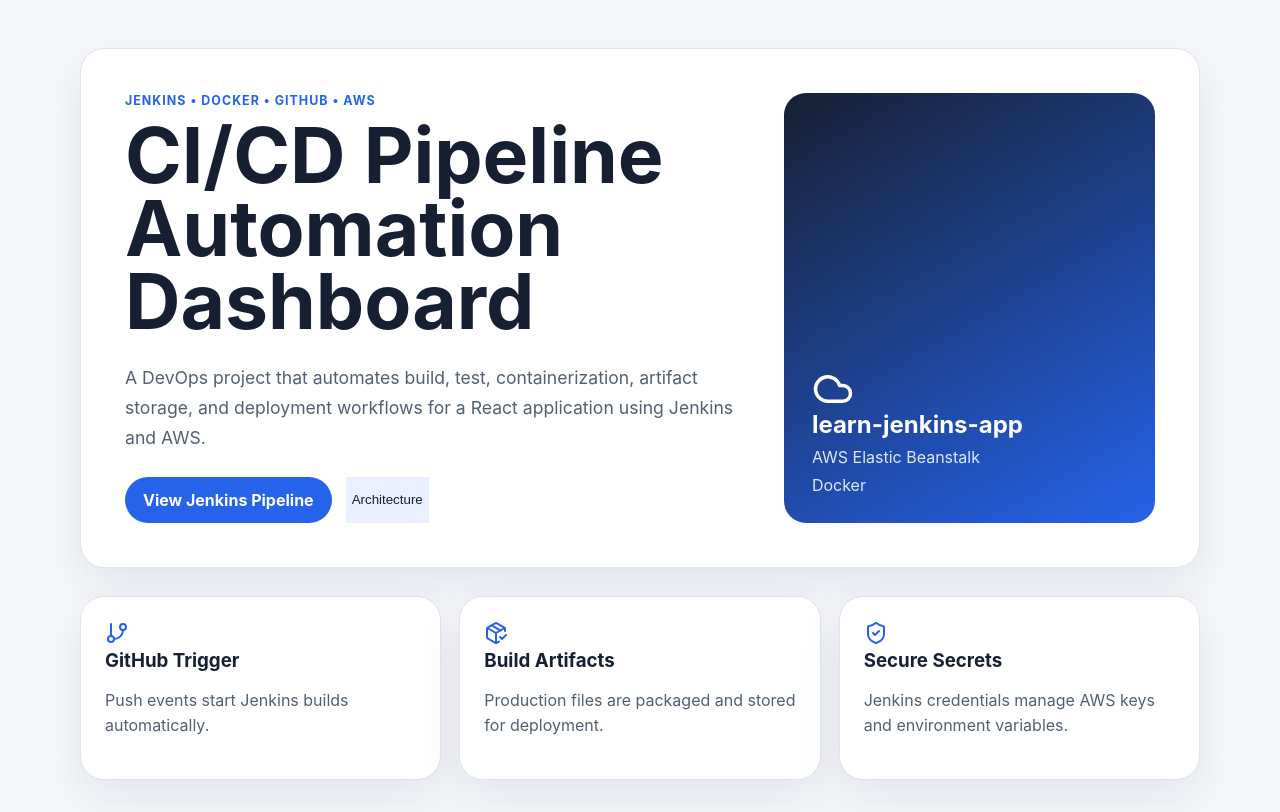
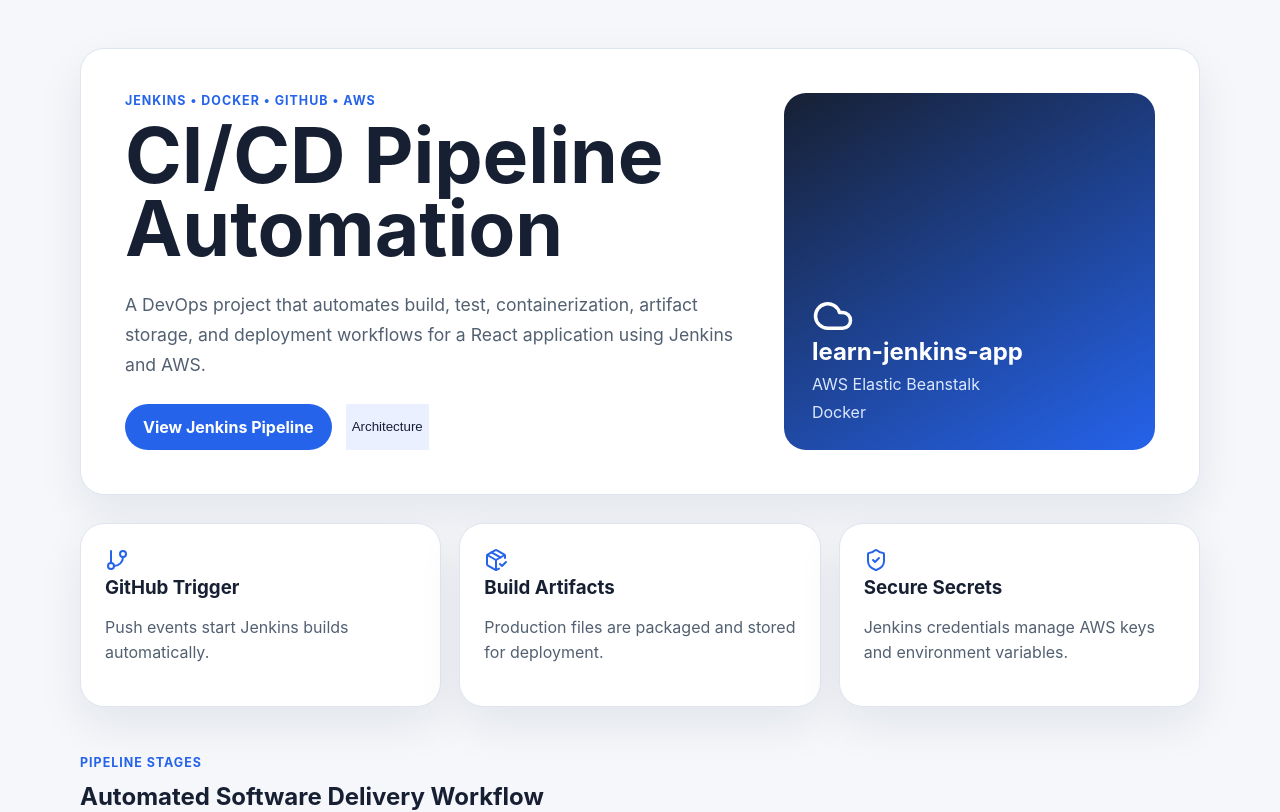
Before and after one commit to ransari21/learn-jenkins-app, a React (Vite) app: page / in a window 1280 px wide. Shown: the top 812 px of the page. Built offline with nearby package versions, Linux system fonts and the light colour scheme; no server answers.

Commit message:
Test webhook trigger

```diff
--- a/src/App.jsx
+++ b/src/App.jsx
@@ -23,7 +23,7 @@
       <section className="hero">
         <div>
           <p className="eyebrow">Jenkins • Docker • GitHub • AWS</p>
-          <h1>CI/CD Pipeline Automation Dashboard</h1>
+          <h1>CI/CD Pipeline Automation</h1>
 
           <p className="hero-copy">
             A DevOps project that automates build, test, containerization,
```
